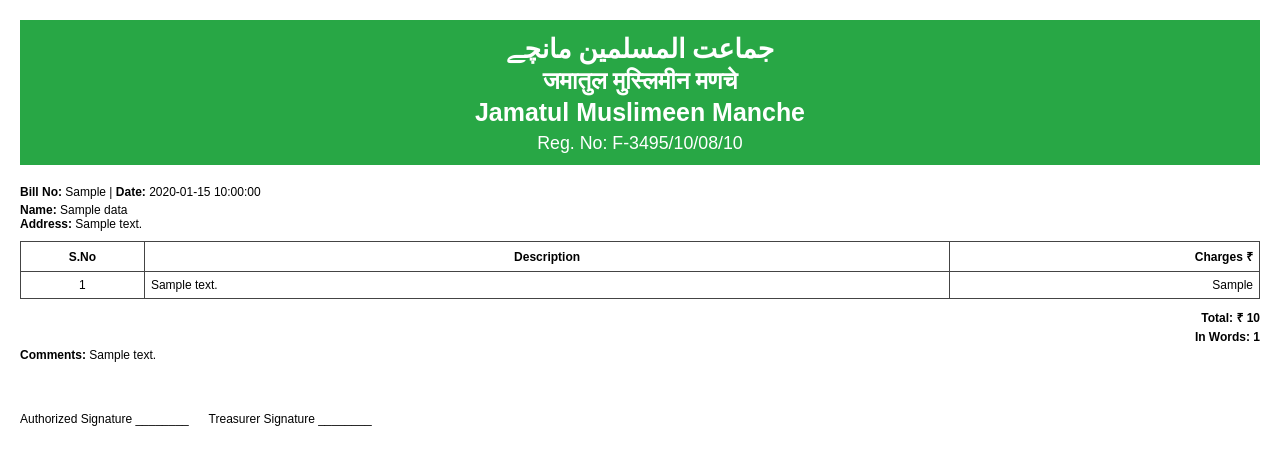
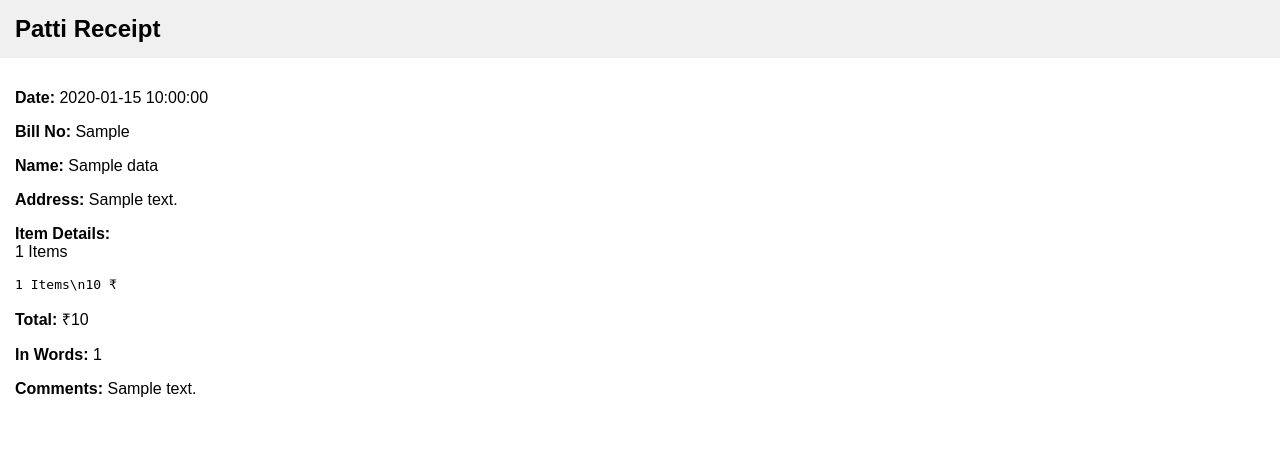
Before and after one commit to manchepatti/manche-patti-app, a Flask app: template templates/receipt_template.html in a window 1280 px wide. Shown: the top 465 px of the page. Run offline with Flask 3, Linux system fonts and the light colour scheme; the template is opened without the code that fills it: most values are stand-ins (such as "Sample title", 1, 10 or a date in 2020).

Commit message:
Update receipt_template.html

```diff
--- a/templates/receipt_template.html
+++ b/templates/receipt_template.html
@@ -1,114 +1,41 @@
+<!-- === templates/receipt_template.html === -->
 <!DOCTYPE html>
-<html lang="en">
+<html>
 <head>
     <meta charset="UTF-8">
-    <title>Patti Receipt</title>
+    <title>Receipt</title>
     <style>
-        @font-face {
-            font-family: 'UrduFont';
-            src: url("file://{{ urdu_font_path }}");
+        body {
+            font-family: sans-serif;
+            margin: 0;
+            padding: 0;
         }
-        @font-face {
-            font-family: 'MarathiFont';
-            src: url("file://{{ marathi_font_path }}");
+        .header {
+            background-color: #f0f0f0;
+            padding: 15px;
+            width: 100%;
         }
-
-        body {
-            font-family: Arial, sans-serif;
-            font-size: 16pt;
-            margin: 20px;
+        .container {
+            padding: 15px;
         }
-
-        .header {
-            text-align: center;
-            background-color: #28a745;
-            color: white;
-            padding: 10px;
-            margin-bottom: 20px;
-        }
-
-        .urdu {
-            font-family: 'UrduFont';
-            font-size: 20pt;
-        }
-
-        .marathi {
-            font-family: 'MarathiFont';
-            font-size: 18pt;
-        }
-
-        .header h3 {
-            margin: 3px 0;
-        }
-
-        table {
-            width: 100%;
-            border-collapse: collapse;
-            margin-top: 10px;
-        }
-
-        th, td {
-            border: 1px solid #444;
-            padding: 6px;
-            font-size: 9pt;
-            word-wrap: break-word;
-        }
-
-        th:nth-child(1), td:nth-child(1) { width: 10%; text-align: center; }
-        th:nth-child(2), td:nth-child(2) { width: 65%; }
-        th:nth-child(3), td:nth-child(3) { width: 25%; text-align: right; }
-
-        .total-box {
-            margin-top: 10px;
-            font-size: 10pt;
+        .bold {
             font-weight: bold;
-            text-align: right;
-        }
-
-        p {
-            font-size: 9pt;
-            margin: 4px 0;
         }
     </style>
 </head>
 <body>
-
     <div class="header">
-        <h3 class="urdu">جماعت المسلمین مانچے</h3>
-        <h3 class="marathi">जमातुल मुस्लिमीन मणचे</h3>
-        <h3>Jamatul Muslimeen Manche</h3>
-        <small>Reg. No: F-3495/10/08/10</small>
+        <h2 style="margin:0;">Patti Receipt</h2>
     </div>
-
-    <p><strong>Bill No:</strong> {{ data.bill_no }} | <strong>Date:</strong> {{ data.date }}</p>
-    <p><strong>Name:</strong> {{ data.name }}<br><strong>Address:</strong> {{ data.address }}</p>
-
-    <table>
-        <tr>
-            <th>S.No</th>
-            <th>Description</th>
-            <th>Charges ₹</th>
-        </tr>
-        {% for i in range(1, data.item_count + 1) %}
-        <tr>
-            <td>{{ i }}</td>
-            <td>{{ data['desc' ~ i] }}</td>
-            <td>{{ data['charge' ~ i] }}</td>
-        </tr>
-        {% endfor %}
-    </table>
-
-    <div class="total-box">
-        <p>Total: ₹ {{ data.total }}</p>
-        <p>In Words: {{ data.total_words }}</p>
+    <div class="container">
+        <p><span class="bold">Date:</span> {{ data.date }}</p>
+        <p><span class="bold">Bill No:</span> {{ data.bill_no }}</p>
+        <p><span class="bold">Name:</span> {{ data.name }}</p>
+        <p><span class="bold">Address:</span> {{ data.address }}</p>
+        <p><span class="bold">Item Details:</span><br>{{ data.item_count }} Items<br><pre>{{ data['item_count'] }} Items\n{{ data['total'] }} ₹</pre></p>
+        <p><span class="bold">Total:</span> ₹{{ data.total }}</p>
+        <p><span class="bold">In Words:</span> {{ data.total_words }}</p>
+        <p><span class="bold">Comments:</span> {{ data.comments }}</p>
     </div>
-
-    <p><strong>Comments:</strong> {{ data.comments }}</p>
-
-    <p style="margin-top: 50px;">
-        Authorized Signature ________ &nbsp;&nbsp;&nbsp;&nbsp;
-        Treasurer Signature ________
-    </p>
-
 </body>
 </html>
```
